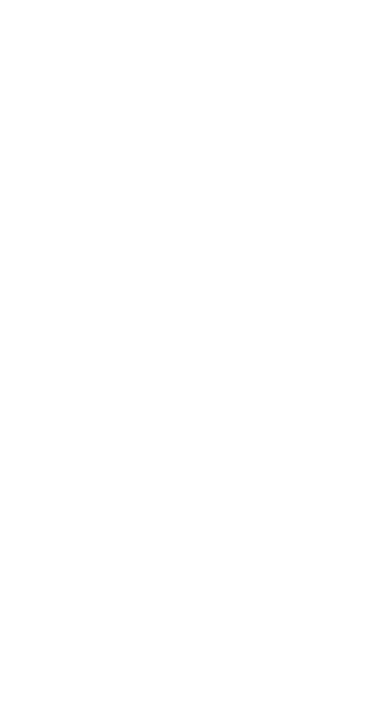
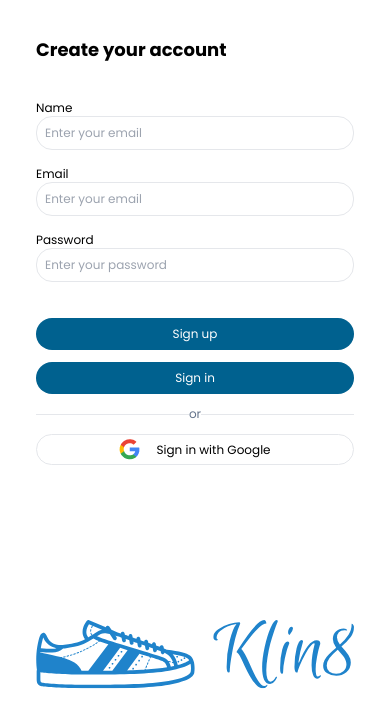
Before and after one commit to dennysetyahermawan/FinalProjekTim, a website: page src/pages/auth/register/index.html in a window 390 px wide. Drawn offline with Linux system fonts and the light colour scheme.

Commit message:
featur-register

```diff
--- a/src/pages/auth/register/index.html
+++ b/src/pages/auth/register/index.html
@@ -1,33 +1,121 @@
 <!DOCTYPE html>
 <html lang="en">
-
-<head>
-    <meta charset="UTF-8">
-    <meta name="viewport" content="width=device-width, initial-scale=1.0">
-    <title>Register</title>
+  <head>
+    <meta charset="UTF-8" />
+    <meta name="viewport" content="width=device-width, initial-scale=1.0" />
+    <title>Login</title>
 
     <!-- Link Compile Tailwind -->
-    <link href="../../../output.css" rel="stylesheet">
+    <link href="../../../output.css" rel="stylesheet" />
 
     <!-- Link Google Font Great Vibes -->
-    <link rel="preconnect" href="https://fonts.googleapis.com">
-    <link rel="preconnect" href="https://fonts.gstatic.com" crossorigin>
-    <link href="https://fonts.googleapis.com/css2?family=Great+Vibes&display=swap" rel="stylesheet">
+    <link rel="preconnect" href="https://fonts.googleapis.com" />
+    <link rel="preconnect" href="https://fonts.gstatic.com" crossorigin />
+    <link
+      href="https://fonts.googleapis.com/css2?family=Great+Vibes&display=swap"
+      rel="stylesheet"
+    />
 
     <!-- Link Google Font Poppins -->
-    <link rel="preconnect" href="https://fonts.googleapis.com">
-    <link rel="preconnect" href="https://fonts.gstatic.com" crossorigin>
-    <link href="https://fonts.googleapis.com/css2?family=Poppins:wght@400;700&display=swap" rel="stylesheet">
+    <link rel="preconnect" href="https://fonts.googleapis.com" />
+    <link rel="preconnect" href="https://fonts.gstatic.com" crossorigin />
+    <link
+      href="https://fonts.googleapis.com/css2?family=Poppins:wght@400;700&display=swap"
+      rel="stylesheet"
+    />
 
     <!-- Link CDN Font Awesome -->
-    <link rel="stylesheet" href="https://cdnjs.cloudflare.com/ajax/libs/font-awesome/6.5.1/css/all.min.css"
-        integrity="sha512-DTOQO9RWCH3ppGqcWaEA1BIZOC6xxalwEsw9c2QQeAIftl+Vegovlnee1c9QX4TctnWMn13TZye+giMm8e2LwA=="
-        crossorigin="anonymous" referrerpolicy="no-referrer" />
+    <link
+      rel="stylesheet"
+      href="https://cdnjs.cloudflare.com/ajax/libs/font-awesome/6.5.1/css/all.min.css"
+      integrity="sha512-DTOQO9RWCH3ppGqcWaEA1BIZOC6xxalwEsw9c2QQeAIftl+Vegovlnee1c9QX4TctnWMn13TZye+giMm8e2LwA=="
+      crossorigin="anonymous"
+      referrerpolicy="no-referrer"
+    />
+  </head>
 
-</head>
+  <body>
+    <section class="flex sm:bg-cyan min-h-screen">
+      <div class="sm:w-1/2 m-9 flex justify-center">
+        <section
+          class="flex flex-col text-xs gap-9 sm:rounded-2xl sm:p-7 sm:w-2/3 md:w-2/3 lg:w-2/3 xl:w-2/3 2xl:w-2/3 sm:border-2 sm:bg-white"
+        >
+          <!-- welcome -->
+          <div>
+            <h1 class="font-bold text-lg">Create your account</h1>
+          </div>
 
-<body>
+          <!-- form -->
+          <form action="" class="flex flex-col gap-4">
+            <div class="flex flex-col">
+              <label for="name">Name</label>
+              <input
+                type="email"
+                required
+                placeholder="Enter your email"
+                class="border rounded-2xl py-2 w-full ps-2"
+              />
+            </div>
+            <div class="flex flex-col">
+              <label for="email">Email</label>
+              <input
+                type="email"
+                required
+                placeholder="Enter your email"
+                class="border rounded-2xl py-2 w-full ps-2"
+              />
+            </div>
+            <div class="flex flex-col">
+              <label for="password">Password</label>
+              <input
+                type="password"
+                required
+                placeholder="Enter your password"
+                class="border rounded-2xl py-2 w-full ps-2"
+              />
+            </div>
+          </form>
 
-</body>
+          <!-- button -->
+          <div class="flex flex-col gap-3">
+            <button
+              class="flex justify-center items-center py-2 w-full bg-dark_blue text-white rounded-2xl"
+            >
+              Sign up
+            </button>
+            <button
+              class="flex justify-center items-center py-2 w-full bg-dark_blue text-white rounded-2xl"
+            >
+              Sign in
+            </button>
 
+            <div class="flex items-center">
+              <hr class="w-1/2" />
+              <p class="text-center text-slate-500">or</p>
+              <hr class="w-1/2" />
+            </div>
+
+            <button
+              class="flex justify-center items-center py-1 w-full border rounded-2xl gap-4"
+            >
+              <img src="../../../assets/logo/google.png" alt="google" />
+              Sign in with Google
+            </button>
+          </div>
+
+          <!-- logo -->
+          <div class="my-auto sm:hidden">
+            <img
+              src="../../../assets/logo/klin8-high-resolution-logo-transparent.svg"
+              alt="Klin8"
+            />
+          </div>
+        </section>
+      </div>
+
+      <div class="hidden sm:block sm:w-1/2">
+        <img src="../../../assets/logo/side_login.svg" alt="" class="h-full" />
+      </div>
+    </section>
+  </body>
 </html>
```
Also changed, not shown: src/pages/auth/login/index.html (+17 -9 lines), src/output.css.
